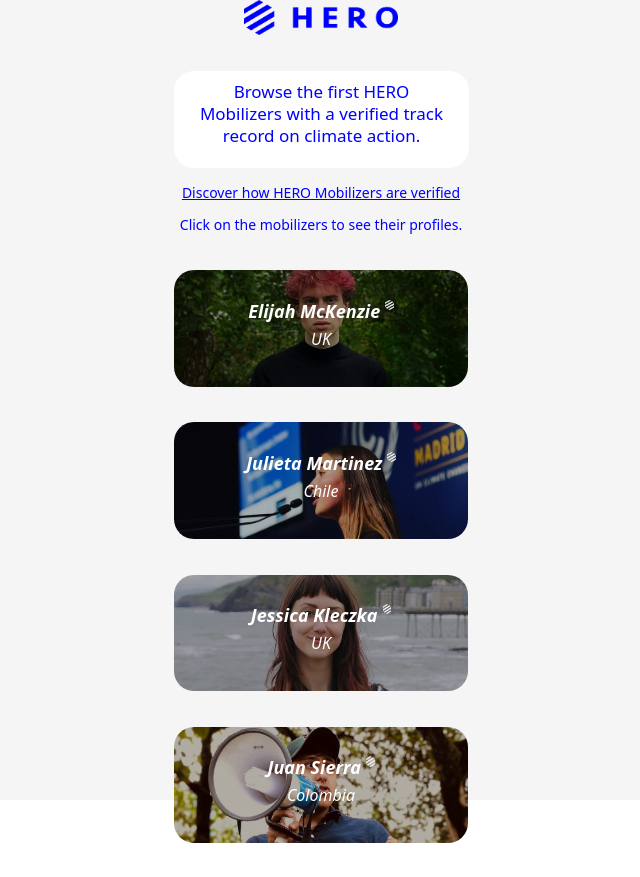
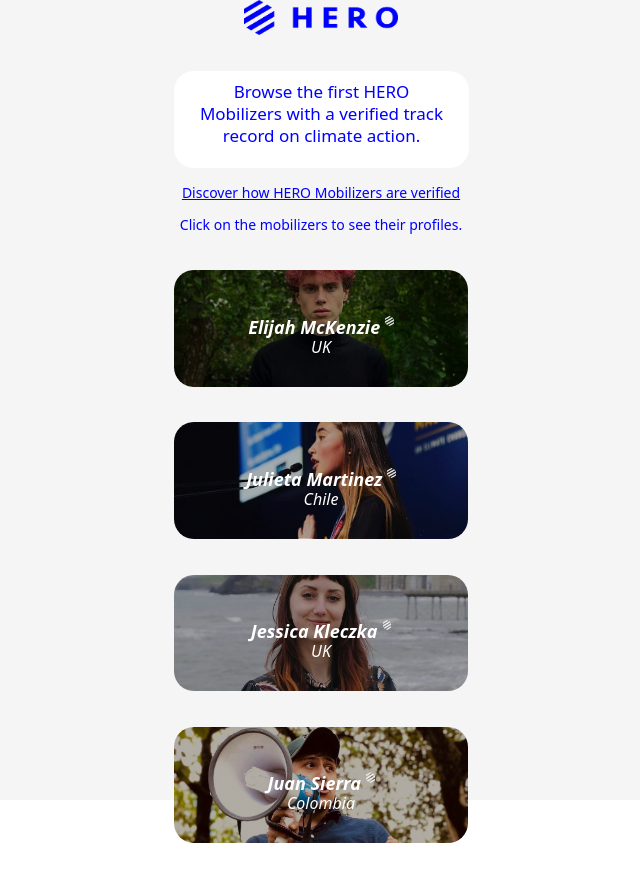
Before and after one commit to Dar-Blockchain/Hero, a React (Create React App) app in the folder hero-fronend/: page /supporter in a window 1280 px wide. Shown: the whole page, without its empty margins (319-959 px from the left). Built offline with nearby package versions, Linux system fonts and the light colour scheme.

Commit message:
profile list updates

```diff
--- a/hero-fronend/src/Components/ProfilesList/ProfilesList.css
+++ b/hero-fronend/src/Components/ProfilesList/ProfilesList.css
@@ -43,20 +43,20 @@
     background-size: cover;
     background-repeat: no-repeat;
     background-position: top;
-    background-position: 10%;
+    background-position: 10% 55%;
 }
 #JulietaItem {
     background: linear-gradient(0deg, rgba(0, 0, 0, 0.31), rgba(0, 0, 0, 0.31), rgba(0, 0, 0, 0.31)), url(../../Assets/MobilizersPhotos/Julieta\ Martinez.jpg);
     background-size: cover;
     background-repeat: no-repeat;
-    background-position: 10%
+    background-position: 10% 70%;
 }
 
 #JessicaItem {
     background: linear-gradient(0deg, rgba(0, 0, 0, 0.31), rgba(0, 0, 0, 0.31), rgba(0, 0, 0, 0.31)), url(../../Assets/MobilizersPhotos/Jessica\ Klezcka.jpg);
     background-size: cover;
     background-repeat: no-repeat;
-    background-position: 10% 30%!important;
+    background-position: 10% 37% !important;
 }
 
 #JuanItem {
--- a/hero-fronend/src/Components/ProfilesList/ProfilesList.jsx
+++ b/hero-fronend/src/Components/ProfilesList/ProfilesList.jsx
@@ -15,9 +15,9 @@
                 pathname: `/Profile:${value.name}`,
                 }}>
 
-                  <div >
-                      <span className='d-flex'><h3 className="card-headline">{value.name}</h3> <img src={dot} alt="hero" className='dot' /> </span>
-                      <h6 className=''>{value.LocationHighlight}</h6>
+                  <div className="mt-3">
+                      <span className='d-flex'><h3 className="card-headline mb-0">{value.name}</h3> <img src={dot} alt="hero" className='dot' /> </span>
+                      <h6 className='mb-0'>{value.LocationHighlight}</h6>
                   </div>
             </Link>
             </li>
```
